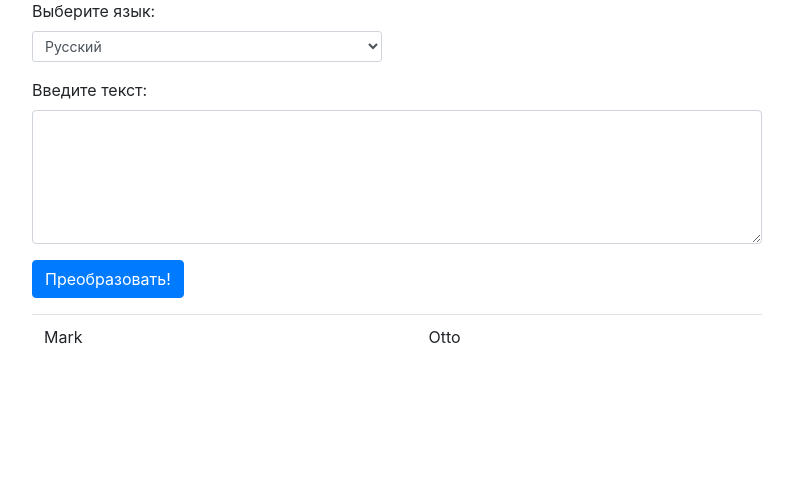
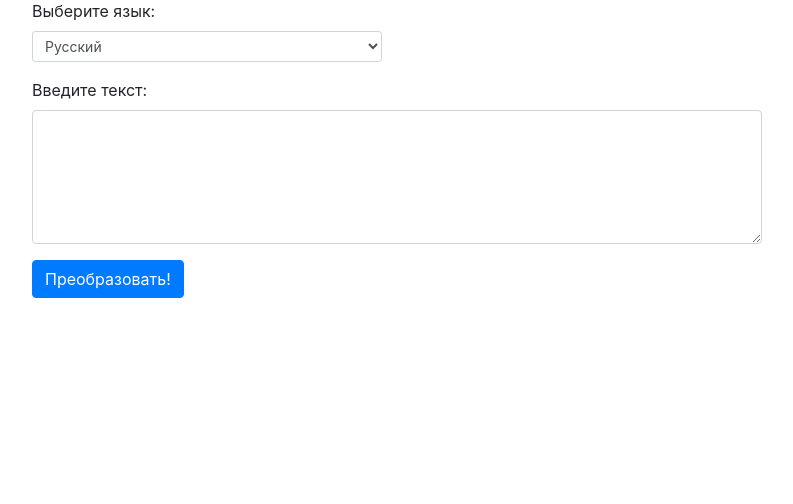
Before and after one commit to otrubin/demo-yandex-text-to-speech, a PHP site: page / in a window 1280 px wide. Shown: the part 67-571 px from the top of the page, without its empty margins (243-1036 px from the left). Run offline with PHP 8.4, Linux system fonts and the light colour scheme; data that the repository does not hold is empty.

Commit message:
2021-04-27-1 bug fixes

```diff
--- a/index.php
+++ b/index.php
@@ -107,10 +107,6 @@
                   echo $tr;
                 }
               ?>
-              <tr>
-                <td>Mark</td>
-                <td>Otto</td>
-              </tr>
             </tbody>
           </table>
           </div>
```
